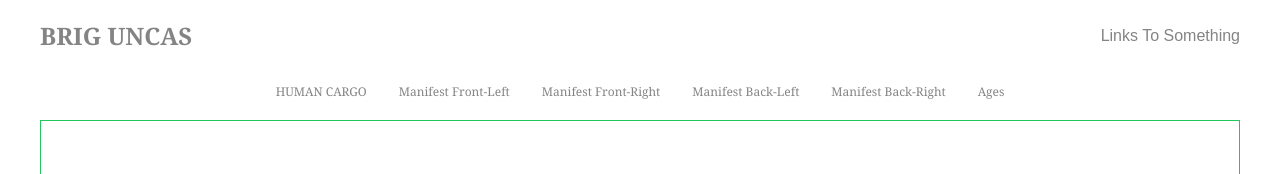
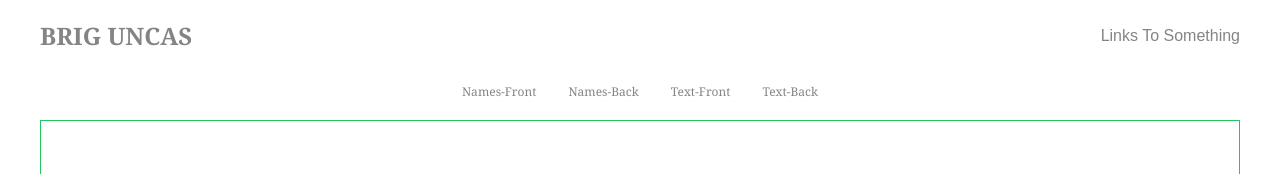
Before and after one commit to mmaustin/brig-uncas, a Next.js app in the folder uncas/: page /human-cargo in a window 1280 px wide. Shown: the top 174 px of the page. Built offline with nearby package versions, Linux system fonts and the light colour scheme.

Commit message:
Reduced number of route links and changed route names in links array

```diff
--- a/uncas/constants/captiveArray.ts
+++ b/uncas/constants/captiveArray.ts
@@ -157,28 +157,20 @@ export const transportedHumans = [
 
 export const links = [
   {
-    name: "Human Cargo",
-    path: '/human-cargo'
+    name: "Names-Front",
+    path: '/names-front'
   },
   {
-    name: "Manifest Front-Left",
-    path: '/manifest-front-L'
+    name: "Names-Back",
+    path: '/names-back'
   },
   {
-    name: "Manifest Front-Right",
-    path: '/manifest-front-R'
+    name: "Text-Front",
+    path: '/text-front'
   },
   {
-    name: "Manifest Back-Left",
-    path: '/manifest-back-L'
-  },
-  {
-    name: "Manifest Back-Right",
-    path: '/manifest-back-R'
-  },
-  {
-    name: "Ages",
-    path: '/ages'
+    name: "Text-Back",
+    path: '/text-back'
   }
 ];
 
```
